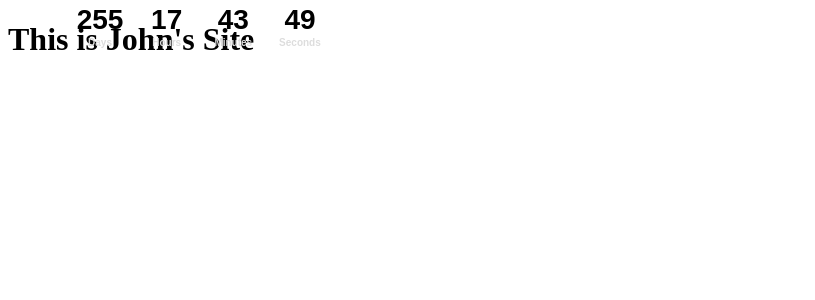
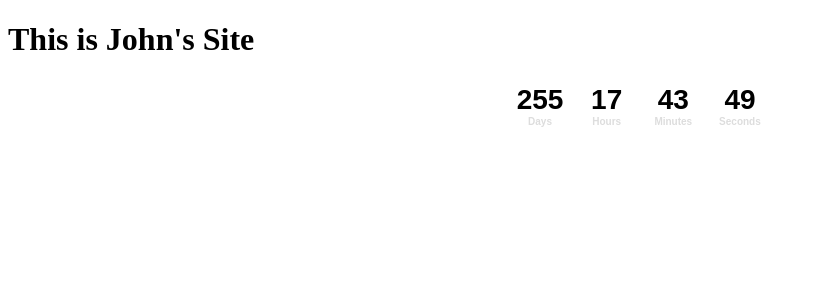
Before and after one commit to JohnDuxbury/JohnDuxbury.github.io, a Jekyll site: the page index.html, which Jekyll copies as it is, in a window 1280 px wide. Shown: the top 300 px of the page, without its empty margins (0-815 px from the left). Built offline with Jekyll 4.4.1, drawn with Linux system fonts in a browser that asks for light colours.

Commit message:
update absolute

```diff
--- a/index.html
+++ b/index.html
@@ -25,7 +25,7 @@
     border-style: none;
     background-color: transparent;
     margin: 0px auto;
-    position: absolute;   /* leave as "relative" to keep timer centered on your page, or change to "absolute" then change the values of the "top" and "left" properties to position the timer */
+    position: relative;   /* leave as "relative" to keep timer centered on your page, or change to "absolute" then change the values of the "top" and "left" properties to position the timer */
     top: 0px;             /* change to position the timer */
     left: 0px;            /* change to position the timer; delete this property and it's value to keep timer centered on page */
 }
```
